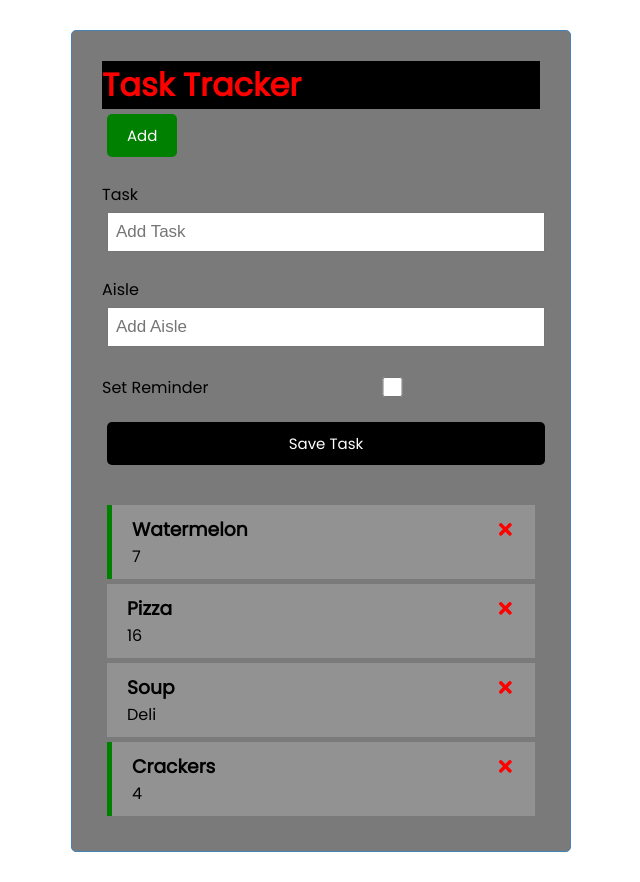
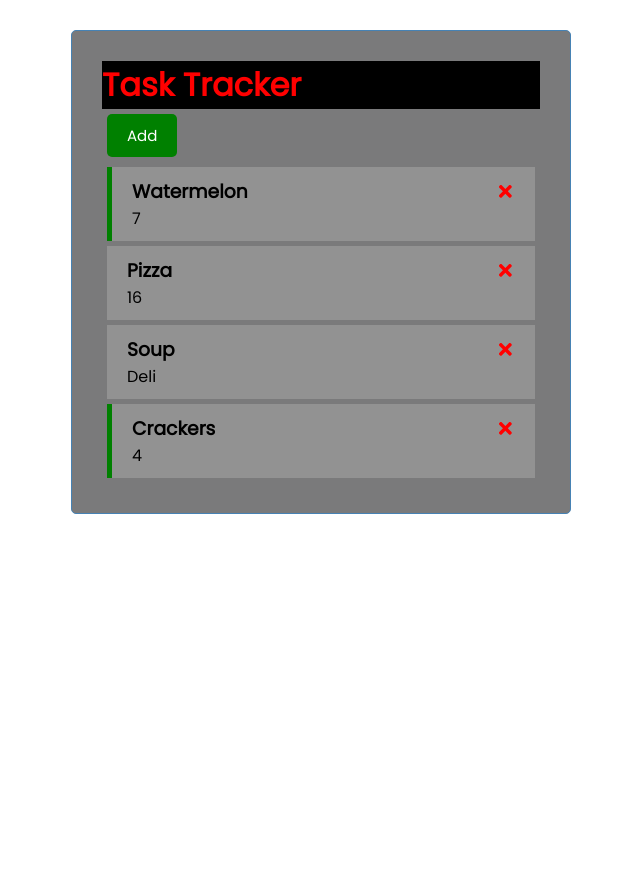
Before and after one commit to kdaysal/grocery-list-netlify, a React (Create React App) app: page / in a window 1280 px wide. Shown: the whole page, without its empty margins (319-959 px from the left). After the commit the page ends 800 px from the top, so only its background shows below. Built offline with nearby package versions, Linux system fonts and the light colour scheme.

Commit message:
Added conditional to only show AddTask form if showAddTask state is true

```diff
--- a/src/App.js
+++ b/src/App.js
@@ -5,6 +5,7 @@ import Tasks from './components/Tasks';
 import AddTask from './components/AddTask';
 
 const App = () => {
+  const [showAddTask, setShowAddTask] = useState(false);
   const [tasks, setTasks] = useState(
     [
       {
@@ -63,7 +64,7 @@ const App = () => {
   return (
     <div className="container">
       <Header title='Task Tracker' /> {/* passing 'Task tracker' as a prop to <Header /> component */}
-      <AddTask onAdd={addTask} />
+      {showAddTask && <AddTask onAdd={addTask} />}
       {tasks.length > 0 ? <Tasks tasks={tasks}
         onDelete={deleteTask}
         onToggle={toggleReminder}
```
